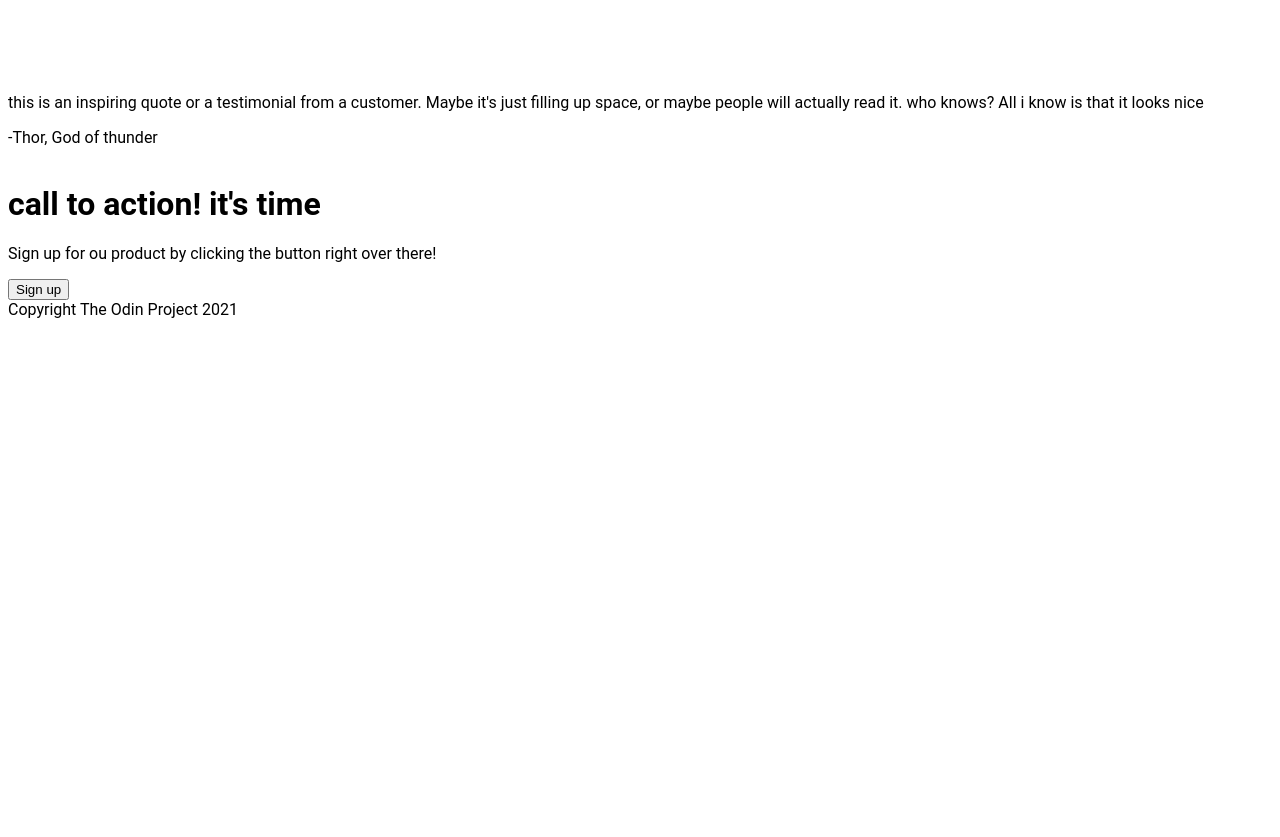
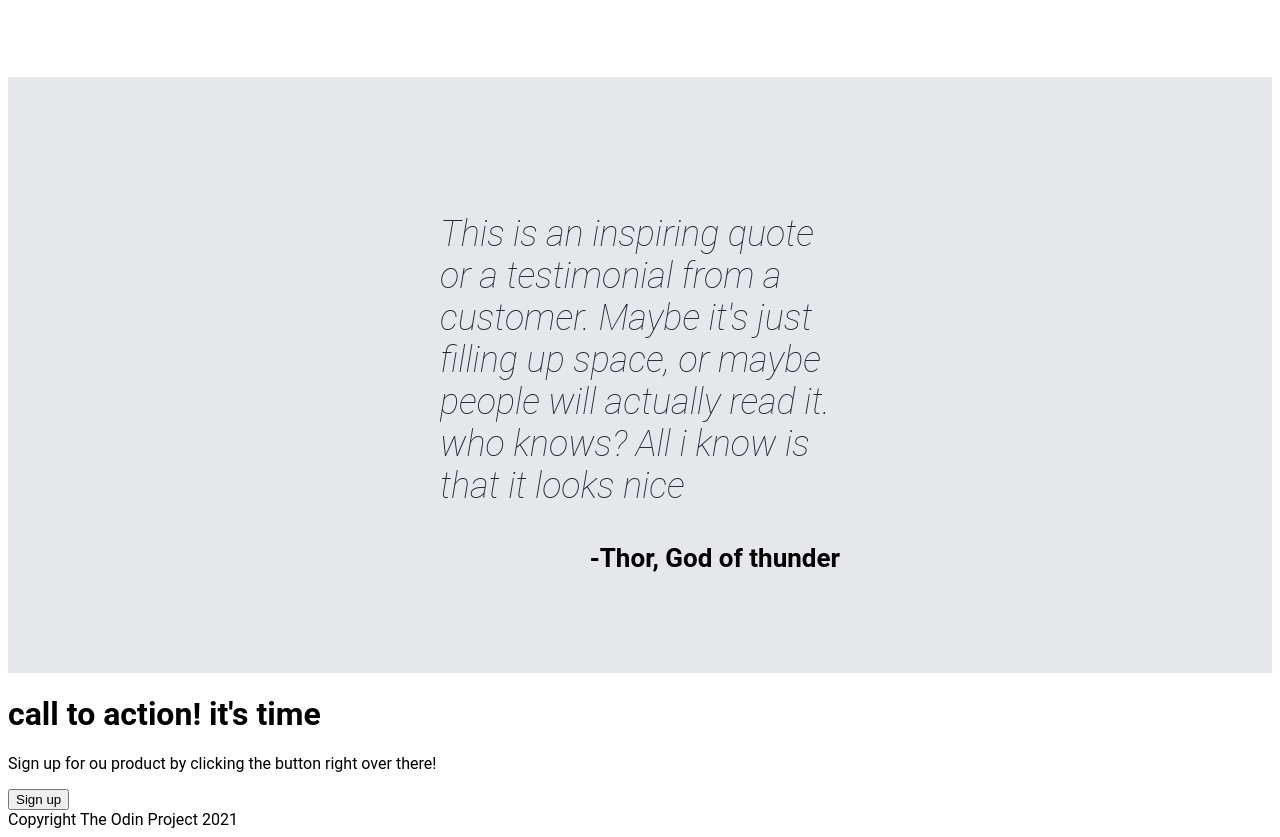
Before and after one commit to med-ctrl/landing-project, a plain HTML site: page index.html in a window 1280 px wide. Shown: the part 861-1698 px from the top of the page. Before the commit the page ends 1188 px from the top, so only its background shows below. Drawn offline with Linux system fonts and the light colour scheme.

Commit message:
style content-two

```diff
--- a/css/styles.css
+++ b/css/styles.css
@@ -105,3 +105,30 @@ body{
 .box p {
     text-align: center;
 }
+
+
+
+.content-two {
+    background-color: #E5E7EB;
+    padding : 100px;
+    display :flex ;
+    justify-content: center;
+}
+.content-two p {
+    font-size : 36px;
+    font-weight: lighter ;
+    font-style: italic ;
+    color  : #1F2937;
+}
+.content-two .credits {
+    font-size: 26px;
+    font-weight: bolder;
+    align-self: self-end;
+}
+.quote {
+    width: 50vh;
+    display: flex;
+    flex-direction: column;
+    justify-content: center;
+    align-items: center;
+}
--- a/index.html
+++ b/index.html
@@ -57,8 +57,10 @@
         </div>
     </div>
     <div class="content-two">
-        <p>this is an inspiring quote or a testimonial from a customer. Maybe it's just filling up space, or maybe people will actually read it. who knows? All i know is that it looks nice</p>
-        <p>-Thor, God of thunder</p>
+        <div class="quote">
+            <p>This is an inspiring quote or a testimonial from a customer. Maybe it's just filling up space, or maybe people will actually read it. who knows? All i know is that it looks nice</p>
+            <span class="credits">-Thor, God of thunder</span>
+        </div>
     </div>
     <div class="content-three">
         <div class="blue-box">
```
